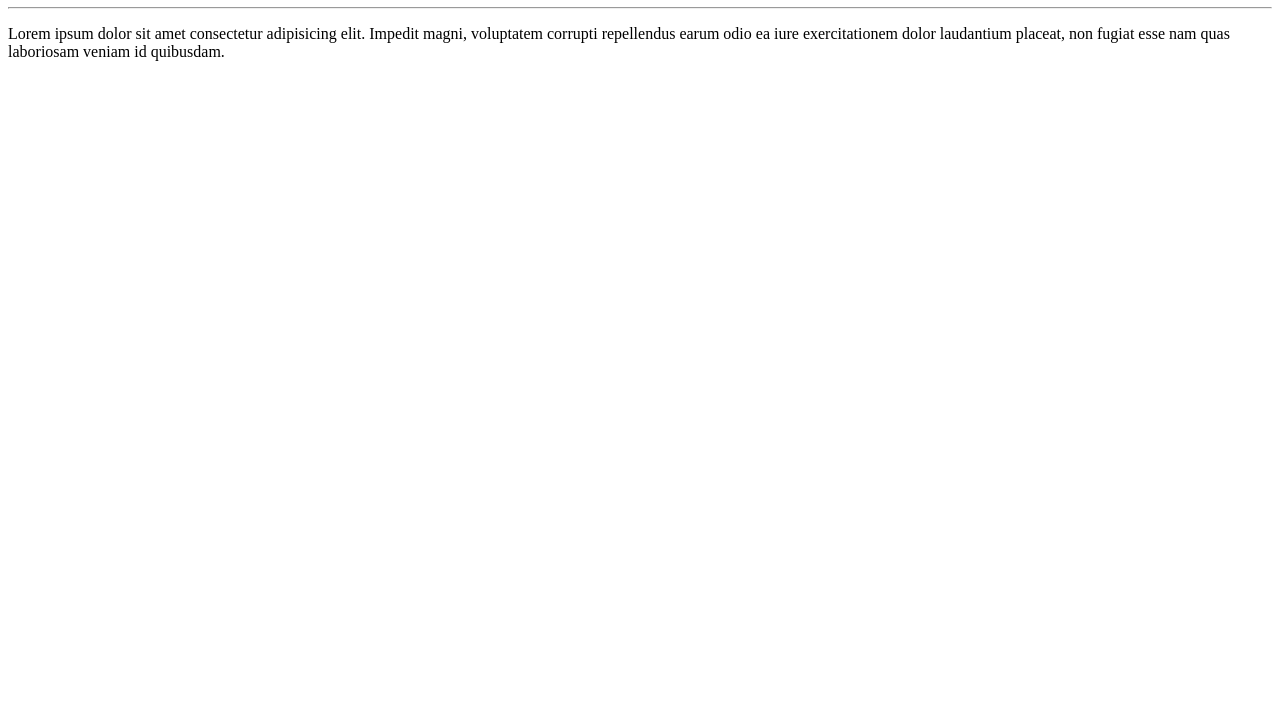
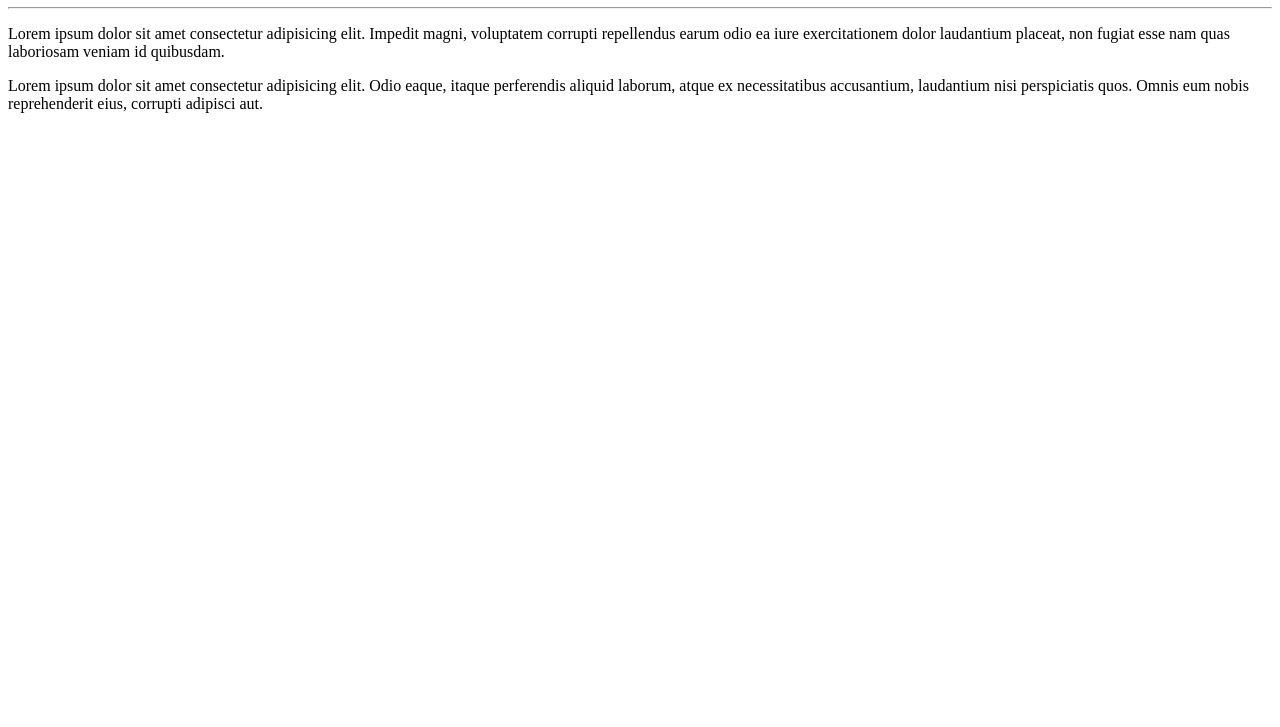
Before and after one commit to DevRamonRigonato/Ola-Mundo, a plain HTML site: page site-exemplo/index.html in a window 1280 px wide. Shown: the part 73-800 px from the top of the page. Drawn offline with Linux system fonts and the light colour scheme.

Commit message:
adicionei um parágrafo

```diff
--- a/site-exemplo/index.html
+++ b/site-exemplo/index.html
@@ -9,5 +9,6 @@
     <h1>Olá, Mundo</h1>
     <hr>
     <p>Lorem ipsum dolor sit amet consectetur adipisicing elit. Impedit magni, voluptatem corrupti repellendus earum odio ea iure exercitationem dolor laudantium placeat, non fugiat esse nam quas laboriosam veniam id quibusdam.</p>
+    <p>Lorem ipsum dolor sit amet consectetur adipisicing elit. Odio eaque, itaque perferendis aliquid laborum, atque ex necessitatibus accusantium, laudantium nisi perspiciatis quos. Omnis eum nobis reprehenderit eius, corrupti adipisci aut.</p>
 </body>
 </html>
```
